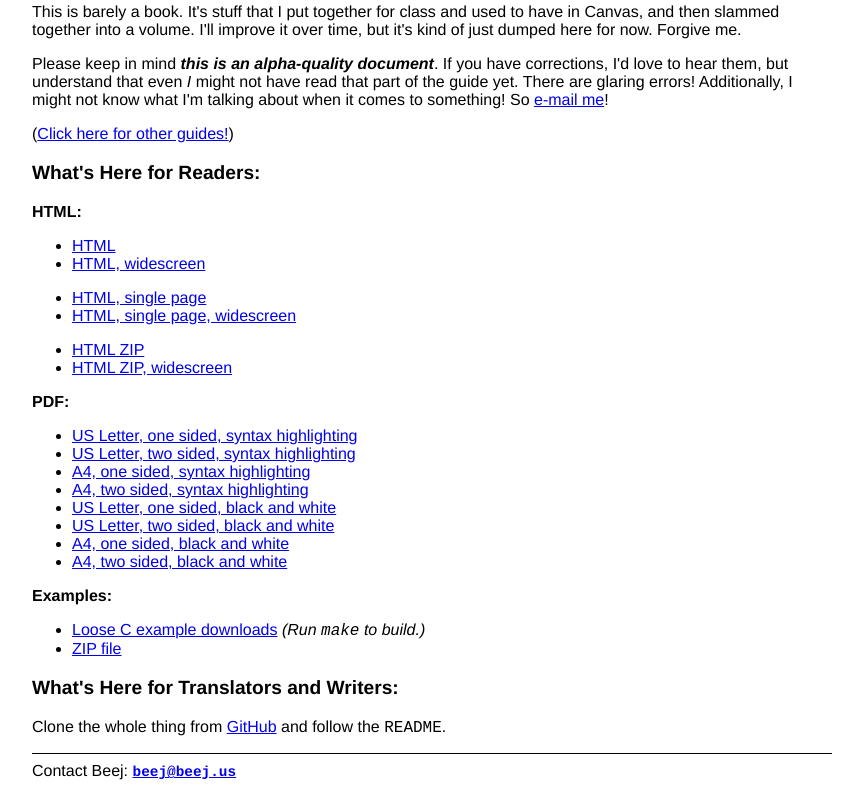
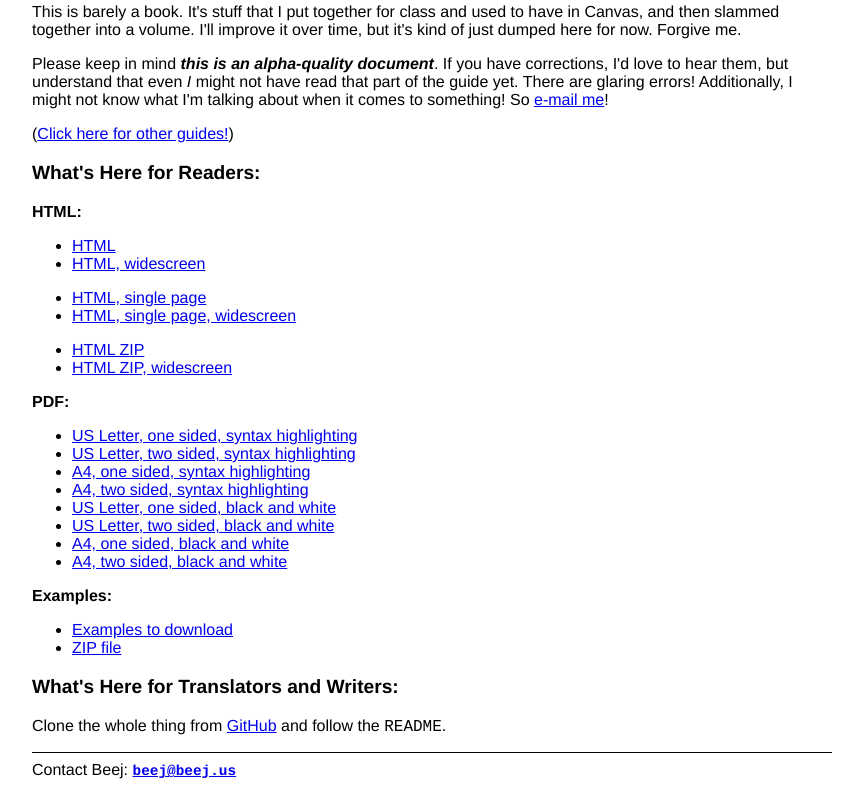
Before and after one commit to beejjorgensen/bgnet0, a plain HTML site: page website/index.html in a window 1280 px wide. Shown: the part 506-1316 px from the top of the page, without its empty margins (208-1071 px from the left). Drawn offline with Linux system fonts and the light colour scheme.

Commit message:
remove old C reference in index

```diff
--- a/website/index.html
+++ b/website/index.html
@@ -135,7 +135,7 @@
 			<b class="subsecttitle">Examples:</b>
 			<p>
 			<ul>
-			<li><a href="source/">Loose C example downloads</a>	<i>(Run <tt>make</tt> to build.)</i>
+			<li><a href="source/">Examples to download</a>
 			<li><a href="source/bgnet0_source.zip">ZIP file</a>
 			</ul>
 
```
